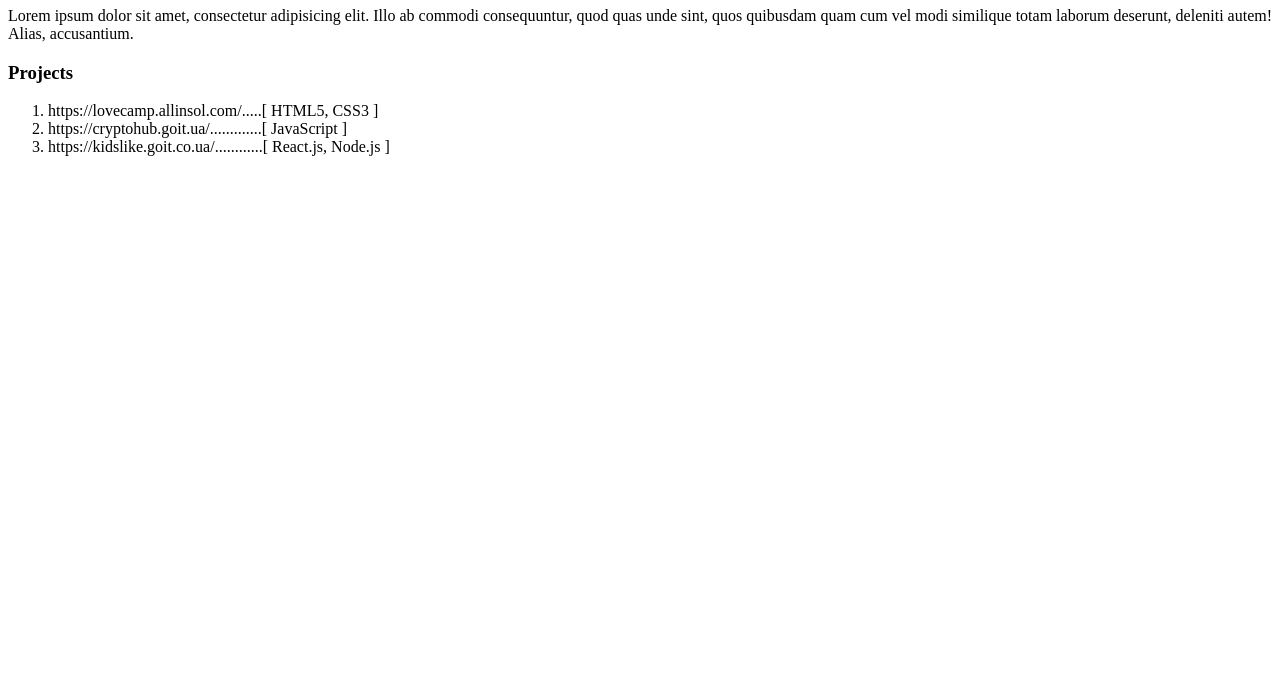
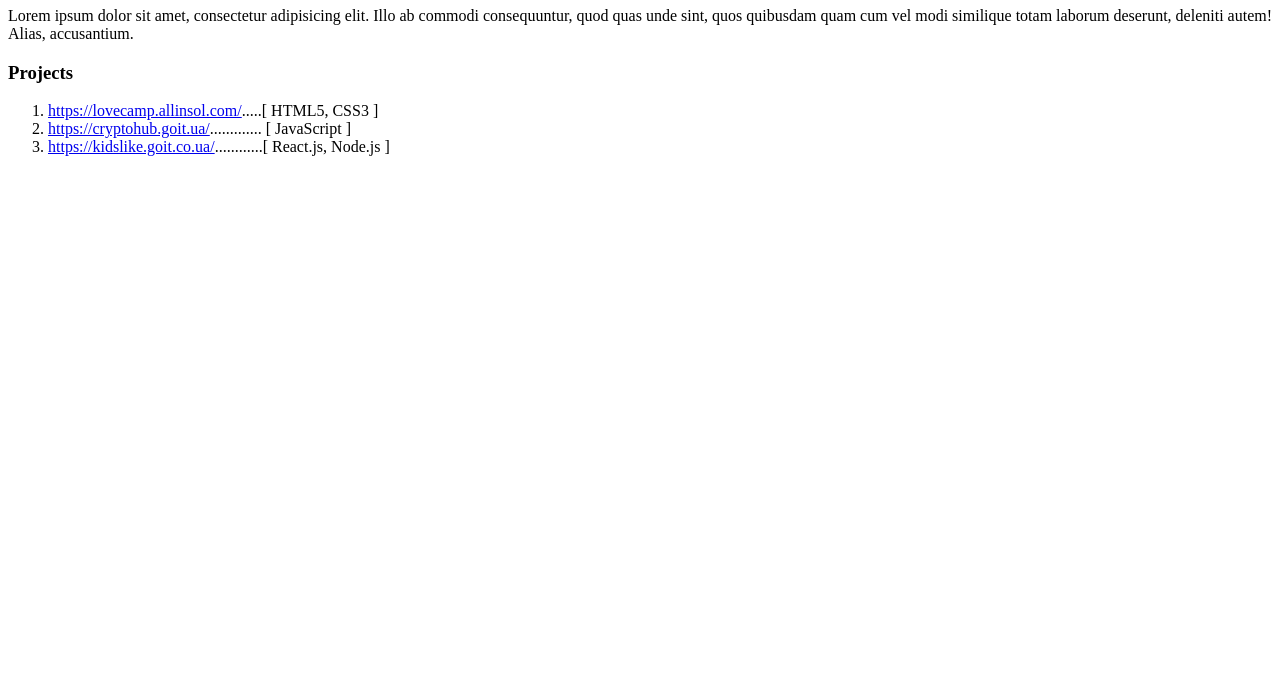
Before and after one commit to Borys757/verstka, a plain HTML site: page index.html in a window 1280 px wide. Shown: the part 120-800 px from the top of the page. Drawn offline with Linux system fonts and the light colour scheme.

Commit message:
Created links

```diff
--- a/index.html
+++ b/index.html
@@ -23,10 +23,20 @@
         <div>
           <h3>Projects</h3>
           <ol>
-            <li>https://lovecamp.allinsol.com/.....[ HTML5, CSS3 ]</li>
-            <li>https://cryptohub.goit.ua/.............[ JavaScript ]</li>
             <li>
-              https://kidslike.goit.co.ua/............[ React.js, Node.js ]
+              <a href="https://lovecamp.allinsol.com/"
+                >https://lovecamp.allinsol.com/</a
+              ><span>.....</span><span>[ HTML5, CSS3 ]</span>
+            </li>
+            <li>
+              <a href="https://cryptohub.goit.ua/">https://cryptohub.goit.ua/</a
+              ><span>.............</span>
+              <span>[ JavaScript ]</span>
+            </li>
+            <li>
+              <a href="https://kidslike.goit.co.ua/"
+                >https://kidslike.goit.co.ua/</a
+              ><span>............</span><span>[ React.js, Node.js ]</span>
             </li>
           </ol>
         </div>
```
